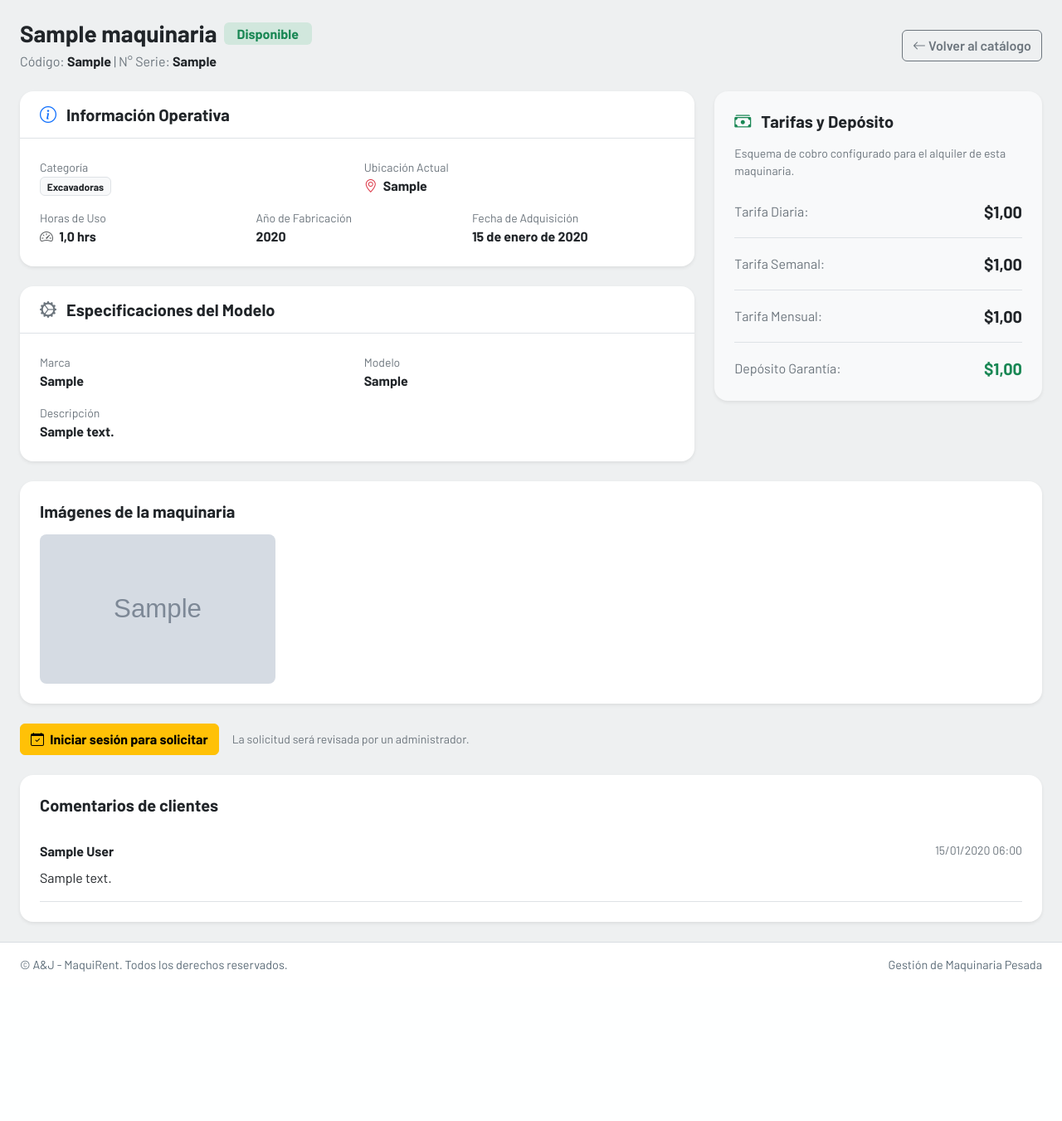
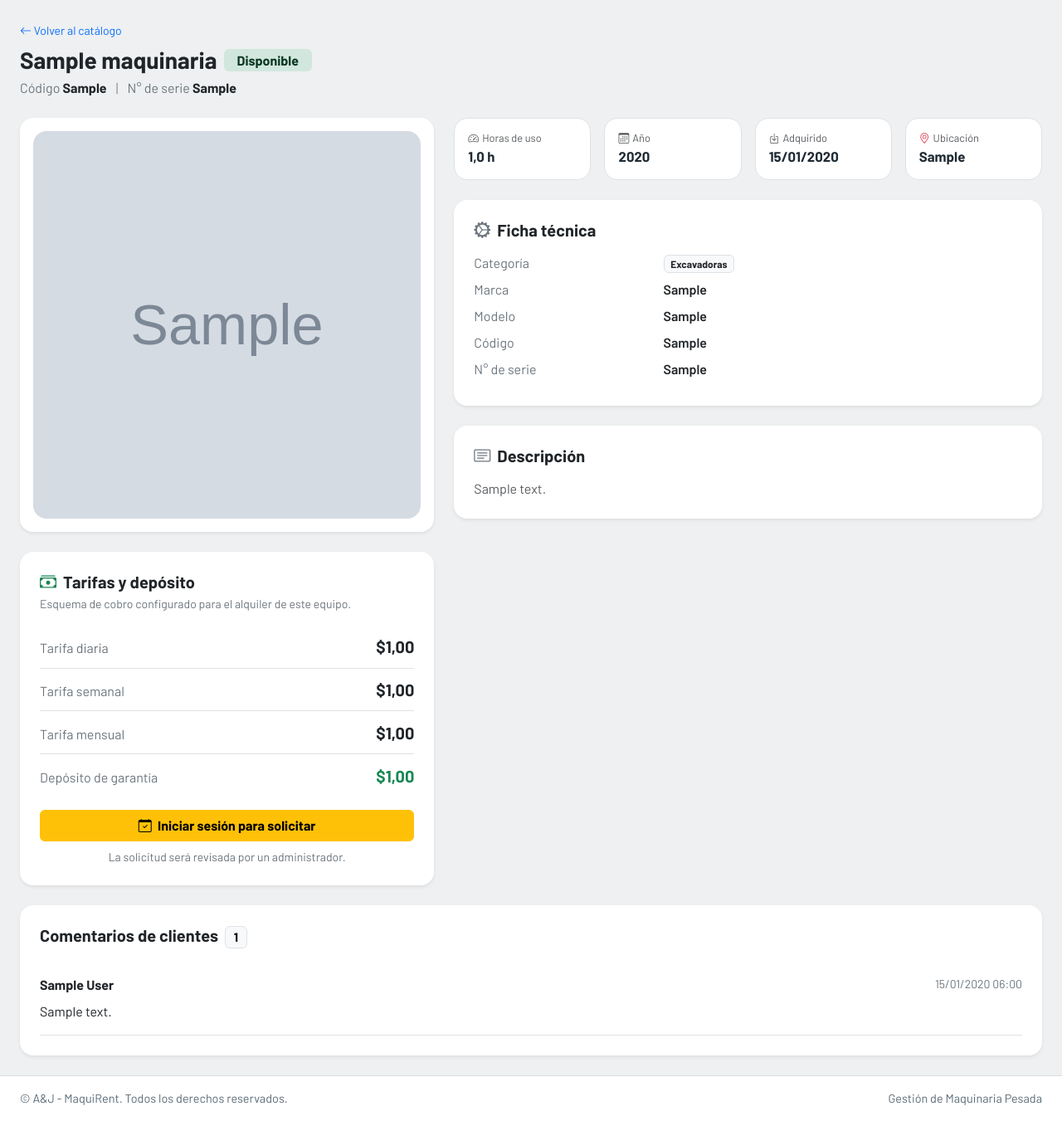
Before and after one commit to aneurysGM/Maquinaria_Proyecto, a Django app: page /inventario/maquinarias/detalle/1/ in a window 1280 px wide. Shown: the part 64-1415 px from the top of the page at 83% size. Before the commit the page ends 1235 px from the top, so only its background shows below. Run offline with Django 5.2, Linux system fonts and the light colour scheme; data comes from the database, SQL or seed files in the repository; tables that the repository leaves empty hold one stand-in row (values such as "Sample post"); grey boxes marked "Sample" are stand-in pictures.

Commit message:
Actualizar la plantilla de detalle de maquinaria para mejorar la visualización de imágenes, agregar información técnica y optimizar el diseño del encabezado y tarifas.

```diff
--- a/apps/inventario/templates/inventario/maquinaria_detalle.html
+++ b/apps/inventario/templates/inventario/maquinaria_detalle.html
@@ -4,196 +4,226 @@
 {% block page_name %}Detalle de Equipo{% endblock %}
 
 {% block content %}
+<style>
+  .gal-thumb { width: 72px; height: 72px; padding: 0; border: 2px solid transparent; border-radius: .75rem; overflow: hidden; background: #f1f3f7; flex: none; }
+  .gal-thumb img { width: 100%; height: 100%; object-fit: cover; display: block; }
+  .gal-thumb.active { border-color: var(--bs-primary); }
+  .gal-main { cursor: zoom-in; border: 0; padding: 0; display: block; width: 100%; }
+  .gal-main img { width: 100%; height: 100%; object-fit: cover; }
+  .spec-tile { background: #fff; border: 1px solid var(--bs-border-color); border-radius: 1rem; padding: .9rem 1rem; height: 100%; }
+  .spec-tile .lbl { font-size: .8rem; color: var(--bs-secondary-color); }
+  .spec-tile .val { font-weight: 700; font-size: 1.05rem; }
+  .price-row { display: flex; justify-content: space-between; align-items: baseline; padding: .65rem 0; border-bottom: 1px solid var(--bs-border-color); }
+  .price-row:last-of-type { border-bottom: 0; }
+</style>
+
 <div class="container-fluid px-0">
-    <!-- ENCABEZADO Y BOTONES DE ACCIÓN -->
-    <div class="d-flex justify-content-between align-items-center mb-4">
+
+    {# ───────── Encabezado ───────── #}
+    <div class="mb-4">
+        {% if request.user.is_authenticated %}
+        <a href="{% url 'inventario:maquinaria_lista' %}" class="small text-decoration-none">
+            <i class="bi bi-arrow-left" aria-hidden="true"></i> Volver a maquinarias
+        </a>
+        {% else %}
+        <a href="{% url 'catalogo' %}" class="small text-decoration-none">
+            <i class="bi bi-arrow-left" aria-hidden="true"></i> Volver al catálogo
+        </a>
+        {% endif %}
+
+        <div class="d-flex flex-wrap justify-content-between align-items-start gap-3 mt-2">
             <div>
-            <div class="d-flex align-items-center gap-2 mb-1">
+                <div class="d-flex flex-wrap align-items-center gap-2 mb-1">
                     <h1 class="h3 fw-bold text-dark mb-0">{{ unidad.maquinaria.nombre }}</h1>
-                <!-- Badge de Estado con colores dinámicos -->
                     {% if unidad.estado == 'Disponible' %}
-                    <span class="badge bg-success-subtle text-success fs-6 px-3">Disponible</span>
+                        <span class="badge bg-success-subtle text-success-emphasis fs-6 px-3">Disponible</span>
                     {% elif unidad.estado == 'Alquilado' %}
-                    <span class="badge bg-primary-subtle text-primary fs-6 px-3">Alquilado</span>
+                        <span class="badge bg-primary-subtle text-primary-emphasis fs-6 px-3">Alquilado</span>
                     {% elif unidad.estado == 'Mantenimiento' %}
-                    <span class="badge bg-warning-subtle text-warning fs-6 px-3">En mantenimiento</span>
+                        <span class="badge bg-warning-subtle text-warning-emphasis fs-6 px-3">En mantenimiento</span>
                     {% else %}
-                    <span class="badge bg-danger-subtle text-danger fs-6 px-3">{{ unidad.estado }}</span>
+                        <span class="badge bg-danger-subtle text-danger-emphasis fs-6 px-3">{{ unidad.estado }}</span>
                     {% endif %}
                 </div>
-            <p class="text-secondary mb-0">Código: <strong class="text-dark">{{ unidad.maquinaria.codigo }}</strong> | N° Serie: <strong class="text-dark">{{ unidad.numero_serie }}</strong></p>
+                <p class="text-secondary mb-0">
+                    Código <strong class="text-dark">{{ unidad.maquinaria.codigo }}</strong>
+                    <span class="mx-2 text-body-tertiary">|</span>
+                    N° de serie <strong class="text-dark">{{ unidad.numero_serie }}</strong>
+                </p>
             </div>
+
+            {% if puede_registrar_maquinaria %}
             <div class="d-flex gap-2">
-            <a href="{% url 'catalogo' %}" class="btn btn-outline-secondary fw-semibold">
-                <i class="bi bi-arrow-left"></i> Volver al catálogo
-            </a>
-            {% if puede_registrar_maquinaria %}
                 <a href="{% url 'inventario:maquinaria_editar' unidad.id %}" class="btn btn-warning fw-bold text-dark"
                    style="background-color: var(--mq-amber); border: none;">
-                <i class="bi bi-pencil"></i> Editar Equipo
+                    <i class="bi bi-pencil me-1" aria-hidden="true"></i>Editar equipo
                 </a>
                 <form method="post" action="{% url 'inventario:maquinaria_eliminar' unidad.id %}"
                       onsubmit="return confirm('¿Retirar esta maquinaria del inventario? Sus registros se conservarán y podrá reactivarse con el mismo código.');">
                     {% csrf_token %}
                     <button type="submit" class="btn btn-outline-danger fw-semibold">
-                    <i class="bi bi-trash"></i> Retirar
+                        <i class="bi bi-trash me-1" aria-hidden="true"></i>Retirar
                     </button>
                 </form>
+            </div>
             {% endif %}
         </div>
     </div>
 
     <div class="row g-4">
-        <!-- COLUMNA IZQUIERDA: INFORMACIÓN DE LA UNIDAD Y EQUIPO -->
-        <div class="col-lg-8">
-            <!-- Tarjeta 1: Especificaciones Físicas y Operativas -->
-            <div class="card border-0 shadow-sm rounded-4 mb-4">
-                <div class="card-header bg-transparent py-3 px-4 border-bottom">
-                    <h5 class="fw-bold text-dark mb-0"><i class="bi bi-info-circle text-primary me-2"></i> Información Operativa</h5>
+
+        {# ═════════ COLUMNA IZQUIERDA: galería + tarifas ═════════ #}
+        <div class="col-lg-5">
+            {% with imagenes=unidad.maquinaria.imagenes.all %}
+            <section class="card border-0 shadow-sm rounded-4 mb-4" aria-label="Imágenes de la maquinaria">
+                <div class="card-body p-3">
+                    {% if imagenes %}
+                    {% with principal=imagenes|first %}
+                    <button type="button" class="gal-main ratio ratio-1x1 rounded-4 overflow-hidden bg-light"
+                            id="galMain" data-bs-toggle="modal" data-bs-target="#galModal" aria-label="Ampliar imagen">
+                        <img id="galMainImg" src="{{ principal.imagen.url }}"
+                             alt="{{ principal.texto_alternativo|default:unidad.maquinaria.nombre }}">
+                    </button>
+                    {% endwith %}
+
+                    {% if imagenes|length > 1 %}
+                    <div class="d-flex flex-wrap gap-2 mt-3" id="galThumbs">
+                        {% for imagen in imagenes %}
+                        <button type="button" class="gal-thumb {% if forloop.first %}active{% endif %}"
+                                data-src="{{ imagen.imagen.url }}"
+                                data-alt="{{ imagen.texto_alternativo|default:unidad.maquinaria.nombre }}"
+                                aria-label="Ver imagen {{ forloop.counter }} de {{ imagenes|length }}">
+                            <img src="{{ imagen.imagen.url }}" alt="">
+                        </button>
+                        {% endfor %}
                     </div>
+                    {% endif %}
+                    {% else %}
+                    <div class="ratio ratio-1x1 rounded-4 bg-light">
+                        <div class="d-flex flex-column align-items-center justify-content-center text-secondary">
+                            <i class="bi bi-truck fs-1" aria-hidden="true"></i>
+                            <span class="small mt-2">Sin imágenes</span>
+                        </div>
+                    </div>
+                    {% endif %}
+                </div>
+            </section>
+            {% endwith %}
+
+            <section class="card border-0 shadow-sm rounded-4" aria-labelledby="tarifas-title">
                 <div class="card-body p-4">
-                    <div class="row g-3">
-                        <div class="col-md-6">
-                            <span class="text-secondary small d-block">Categoría</span>
-                            <span class="fw-bold text-dark fs-6">
-                                <span class="badge bg-light text-dark border">{{ unidad.maquinaria.categoria.nombre }}</span>
-                            </span>
+                    <h2 class="h5 fw-bold mb-1" id="tarifas-title"><i class="bi bi-cash-stack text-success me-2" aria-hidden="true"></i>Tarifas y depósito</h2>
+                    <p class="text-secondary small mb-3">Esquema de cobro configurado para el alquiler de este equipo.</p>
+
+                    <div class="price-row"><span class="text-secondary">Tarifa diaria</span><strong class="fs-5">${{ unidad.maquinaria.tarifa_diaria|floatformat:2 }}</strong></div>
+                    <div class="price-row"><span class="text-secondary">Tarifa semanal</span><strong class="fs-5">${{ unidad.maquinaria.tarifa_semanal|floatformat:2 }}</strong></div>
+                    <div class="price-row"><span class="text-secondary">Tarifa mensual</span><strong class="fs-5">${{ unidad.maquinaria.tarifa_mensual|floatformat:2 }}</strong></div>
+                    <div class="price-row"><span class="text-secondary">Depósito de garantía</span><strong class="fs-5 text-success">${{ unidad.maquinaria.deposito_garantia|floatformat:2 }}</strong></div>
+
+                    {% if puede_solicitar_alquiler %}
+                    <a class="btn btn-warning fw-bold w-100 mt-3" href="{% url 'alquileres:solicitud_registrar' unidad.id %}">
+                        <i class="bi bi-calendar-check me-1" aria-hidden="true"></i>
+                        {% if request.user.is_authenticated %}Solicitar alquiler{% else %}Iniciar sesión para solicitar{% endif %}
+                    </a>
+                    <p class="small text-secondary text-center mt-2 mb-0">La solicitud será revisada por un administrador.</p>
+                    {% endif %}
                 </div>
-                        <div class="col-md-6">
-                            <span class="text-secondary small d-block">Ubicación Actual</span>
-                            <span class="fw-bold text-dark fs-6">
-                                <i class="bi bi-geo-alt text-danger me-1"></i> {{ unidad.ubicacion_actual|default:"No especificada" }}
-                            </span>
+            </section>
         </div>
-                        <div class="col-md-4">
-                            <span class="text-secondary small d-block">Horas de Uso</span>
-                            <span class="fw-bold text-dark fs-6"><i class="bi bi-speedometer2 text-muted me-1"></i> {{ unidad.horas_uso|floatformat:1 }} hrs</span>
+
+        {# ═════════ COLUMNA DERECHA: datos del equipo ═════════ #}
+        <div class="col-lg-7">
+
+            {# Datos rápidos de la unidad #}
+            <div class="row g-3 mb-4">
+                <div class="col-6 col-md-3">
+                    <div class="spec-tile">
+                        <div class="lbl"><i class="bi bi-speedometer2 me-1" aria-hidden="true"></i>Horas de uso</div>
+                        <div class="val">{{ unidad.horas_uso|floatformat:1 }} h</div>
                     </div>
-                        <div class="col-md-4">
-                            <span class="text-secondary small d-block">Año de Fabricación</span>
-                            <span class="fw-bold text-dark fs-6">{{ unidad.anio_fabricacion|default:"N/D" }}</span>
                 </div>
-                        <div class="col-md-4">
-                            <span class="text-secondary small d-block">Fecha de Adquisición</span>
-                            <span class="fw-bold text-dark fs-6">{{ unidad.fecha_adquisicion|default:"N/D" }}</span>
+                <div class="col-6 col-md-3">
+                    <div class="spec-tile">
+                        <div class="lbl"><i class="bi bi-calendar3 me-1" aria-hidden="true"></i>Año</div>
+                        <div class="val">{{ unidad.anio_fabricacion|default:"N/D" }}</div>
                     </div>
+                </div>
+                <div class="col-6 col-md-3">
+                    <div class="spec-tile">
+                        <div class="lbl"><i class="bi bi-box-arrow-in-down me-1" aria-hidden="true"></i>Adquirido</div>
+                        <div class="val">{{ unidad.fecha_adquisicion|date:"d/m/Y"|default:"N/D" }}</div>
+                    </div>
+                </div>
+                <div class="col-6 col-md-3">
+                    <div class="spec-tile">
+                        <div class="lbl"><i class="bi bi-geo-alt text-danger me-1" aria-hidden="true"></i>Ubicación</div>
+                        <div class="val">{{ unidad.ubicacion_actual|default:"No especificada" }}</div>
                     </div>
                 </div>
             </div>
 
-            <!-- Tarjeta 2: Datos de Marca y Modelo (Maquinaria Base) -->
-            <div class="card border-0 shadow-sm rounded-4">
-                <div class="card-header bg-transparent py-3 px-4 border-bottom">
-                    <h5 class="fw-bold text-dark mb-0"><i class="bi bi-gear-wide-connected text-secondary me-2"></i> Especificaciones del Modelo</h5>
+            {# Ficha técnica #}
+            <section class="card border-0 shadow-sm rounded-4 mb-4" aria-labelledby="ficha-title">
+                <div class="card-body p-4">
+                    <h2 class="h5 fw-bold mb-3" id="ficha-title"><i class="bi bi-gear-wide-connected text-secondary me-2" aria-hidden="true"></i>Ficha técnica</h2>
+                    <dl class="row mb-0">
+                        <dt class="col-sm-4 text-secondary fw-normal">Categoría</dt>
+                        <dd class="col-sm-8"><span class="badge bg-light text-dark border">{{ unidad.maquinaria.categoria.nombre }}</span></dd>
+
+                        <dt class="col-sm-4 text-secondary fw-normal">Marca</dt>
+                        <dd class="col-sm-8 fw-semibold">{{ unidad.maquinaria.marca|default:"No especificada" }}</dd>
+
+                        <dt class="col-sm-4 text-secondary fw-normal">Modelo</dt>
+                        <dd class="col-sm-8 fw-semibold">{{ unidad.maquinaria.modelo|default:"No especificado" }}</dd>
+
+                        <dt class="col-sm-4 text-secondary fw-normal">Código</dt>
+                        <dd class="col-sm-8 fw-semibold">{{ unidad.maquinaria.codigo }}</dd>
+
+                        <dt class="col-sm-4 text-secondary fw-normal">N° de serie</dt>
+                        <dd class="col-sm-8 fw-semibold">{{ unidad.numero_serie }}</dd>
+
+                        {% if es_administrador %}
+                        <dt class="col-sm-4 text-secondary fw-normal">Costo de adquisición <small>(uso administrativo)</small></dt>
+                        <dd class="col-sm-8 fw-semibold">${{ unidad.maquinaria.costo_adquisicion|floatformat:2 }}</dd>
+                        {% endif %}
+                    </dl>
                 </div>
+            </section>
+
+            {# Descripción #}
+            <section class="card border-0 shadow-sm rounded-4" aria-labelledby="desc-title">
                 <div class="card-body p-4">
-                    <div class="row g-3">
-                        <div class="col-md-6">
-                            <span class="text-secondary small d-block">Marca</span>
-                            <span class="fw-bold text-dark fs-6">{{ unidad.maquinaria.marca|default:"No especificada" }}</span>
+                    <h2 class="h5 fw-bold mb-3" id="desc-title"><i class="bi bi-card-text text-secondary me-2" aria-hidden="true"></i>Descripción</h2>
+                    <p class="mb-0 text-body-secondary">{{ unidad.maquinaria.descripcion|default:"Sin descripción disponible."|linebreaksbr }}</p>
                 </div>
-                        <div class="col-md-6">
-                            <span class="text-secondary small d-block">Modelo</span>
-                            <span class="fw-bold text-dark fs-6">{{ unidad.maquinaria.modelo|default:"No especificado" }}</span>
-                        </div>
-                        <div class="col-md-12">
-                            <span class="text-secondary small d-block">Descripción</span>
-                            <span class="fw-bold text-dark fs-6">{{ unidad.maquinaria.descripcion|default:"Sin descripción disponible."|linebreaksbr }}</span>
-                        </div>
-                        {% if es_administrador %}
-                        <div class="col-md-12">
-                            <span class="text-secondary small d-block">Costo de Adquisición (uso administrativo)</span>
-                            <span class="fw-bold text-dark fs-6">${{ unidad.maquinaria.costo_adquisicion|floatformat:2 }}</span>
-                        </div>
-                        {% endif %}
-                    </div>
-                </div>
+            </section>
         </div>
     </div>
 
-        <!-- COLUMNA DERECHA: TARIFAS Y COSTOS -->
-        <div class="col-lg-4">
-            <div class="card border-0 shadow-sm rounded-4 bg-light">
-                <div class="card-body p-4">
-                    <h5 class="fw-bold text-dark mb-3"><i class="bi bi-cash-stack text-success me-2"></i> Tarifas y Depósito</h5>
-                    <p class="text-secondary small mb-4">Esquema de cobro configurado para el alquiler de esta maquinaria.</p>
-
-                    <div class="d-flex justify-content-between align-items-center mb-3 pb-3 border-bottom">
-                        <span class="text-secondary">Tarifa Diaria:</span>
-                        <span class="fw-bold text-dark fs-5">${{ unidad.maquinaria.tarifa_diaria|floatformat:2 }}</span>
-                    </div>
-
-                    <div class="d-flex justify-content-between align-items-center mb-3 pb-3 border-bottom">
-                        <span class="text-secondary">Tarifa Semanal:</span>
-                        <span class="fw-bold text-dark fs-5">${{ unidad.maquinaria.tarifa_semanal|floatformat:2 }}</span>
-                    </div>
-
-                    <div class="d-flex justify-content-between align-items-center mb-3 pb-3 border-bottom">
-                        <span class="text-secondary">Tarifa Mensual:</span>
-                        <span class="fw-bold text-dark fs-5">${{ unidad.maquinaria.tarifa_mensual|floatformat:2 }}</span>
-                    </div>
-
-                    <div class="d-flex justify-content-between align-items-center">
-                        <span class="text-secondary">Depósito Garantía:</span>
-                        <span class="fw-bold text-success fs-5">${{ unidad.maquinaria.deposito_garantia|floatformat:2 }}</span>
-                    </div>
-                </div>
-            </div>
-        </div>
-    </div>
-
-    {% if unidad.maquinaria.imagenes.all %}
-    <section class="card border-0 shadow-sm rounded-4 mt-4" aria-labelledby="machine-images-title">
-        <div class="card-body p-4">
-            <h2 class="h5 fw-bold mb-3" id="machine-images-title">Imágenes de la maquinaria</h2>
-            <div class="row g-3">
-                {% for imagen in unidad.maquinaria.imagenes.all %}
-                <div class="col-6 col-md-4 col-xl-3">
-                    <a href="{{ imagen.imagen.url }}" target="_blank" rel="noopener">
-                        <img src="{{ imagen.imagen.url }}" class="img-fluid rounded-3 w-100"
-                            alt="{{ imagen.texto_alternativo|default:unidad.maquinaria.nombre }}"
-                            style="height: 180px; object-fit: cover;">
-                    </a>
-                </div>
-                {% endfor %}
-            </div>
-        </div>
-    </section>
-    {% endif %}
-
-    <div class="d-flex flex-wrap align-items-center gap-3 mt-4">
-        {% if puede_solicitar_alquiler %}
-        <a class="btn btn-warning fw-bold" href="{% url 'alquileres:solicitud_registrar' unidad.id %}">
-            <i class="bi bi-calendar-check me-1" aria-hidden="true"></i>
-            {% if request.user.is_authenticated %}Solicitar alquiler{% else %}Iniciar sesión para solicitar{% endif %}
-        </a>
-        <span class="small text-secondary">La solicitud será revisada por un administrador.</span>
-        {% endif %}
-    </div>
-
+    {# ───────── Comentarios (ancho completo) ───────── #}
     <section class="card border-0 shadow-sm rounded-4 mt-4" aria-labelledby="machine-comments-title">
         <div class="card-body p-4">
-            <h2 class="h5 fw-bold mb-3" id="machine-comments-title">Comentarios de clientes</h2>
+            <h2 class="h5 fw-bold mb-3" id="machine-comments-title">
+                Comentarios de clientes
+                <span class="badge text-bg-light border ms-1">{{ unidad.maquinaria.comentarios.all|length }}</span>
+            </h2>
+
             {% for comentario in unidad.maquinaria.comentarios.all %}
             <article class="border-bottom py-3">
                 <div class="d-flex justify-content-between gap-3">
                     <strong>{{ comentario.cliente.get_full_name|default:comentario.cliente.email }}</strong>
-                    <time class="small text-secondary" datetime="{{ comentario.creado_en|date:'c' }}">
-                        {{ comentario.creado_en|date:"d/m/Y H:i" }}
-                    </time>
+                    <time class="small text-secondary" datetime="{{ comentario.creado_en|date:'c' }}">{{ comentario.creado_en|date:"d/m/Y H:i" }}</time>
                 </div>
                 <p class="mb-0 mt-2">{{ comentario.texto|linebreaksbr }}</p>
             </article>
             {% empty %}
-            <p class="text-secondary">Todavía no hay comentarios para esta maquinaria.</p>
+            <p class="text-secondary mb-0">Todavía no hay comentarios para esta maquinaria.</p>
             {% endfor %}
 
             {% if puede_comentar %}
             <form method="post" class="mt-4">
                 {% csrf_token %}
-                <label for="{{ comentario_form.texto.id_for_label }}" class="form-label fw-semibold">
-                    Deja tu comentario
-                </label>
+                <label for="{{ comentario_form.texto.id_for_label }}" class="form-label fw-semibold">Deja tu comentario</label>
                 {{ comentario_form.texto }}
                 {% if comentario_form.texto.errors %}
                 <div class="text-danger small mt-1">{{ comentario_form.texto.errors }}</div>
@@ -206,4 +236,48 @@
         </div>
     </section>
 </div>
-{% endblock  %}
+
+{# ───────── Visor de imágenes (ventana emergente: el sidebar no desaparece) ───────── #}
+<div class="modal fade" id="galModal" tabindex="-1" aria-label="Visor de imágenes" aria-hidden="true">
+    <div class="modal-dialog modal-dialog-centered modal-lg">
+        <div class="modal-content bg-dark border-0 rounded-4 overflow-hidden">
+            <div class="modal-body p-0 position-relative text-center">
+                <button type="button" class="btn-close btn-close-white position-absolute top-0 end-0 m-3 z-3" data-bs-dismiss="modal" aria-label="Cerrar"></button>
+                <img id="galModalImg" src="" alt="" class="img-fluid" style="max-height: 80vh;">
+                <button type="button" id="galPrev" class="btn btn-light btn-sm rounded-circle position-absolute top-50 start-0 translate-middle-y ms-3" aria-label="Anterior"><i class="bi bi-chevron-left"></i></button>
+                <button type="button" id="galNext" class="btn btn-light btn-sm rounded-circle position-absolute top-50 end-0 translate-middle-y me-3" aria-label="Siguiente"><i class="bi bi-chevron-right"></i></button>
+            </div>
+        </div>
+    </div>
+</div>
+
+<script>
+(function () {
+  var mainImg = document.getElementById('galMainImg');
+  if (!mainImg) return;
+  var thumbs = Array.prototype.slice.call(document.querySelectorAll('#galThumbs .gal-thumb'));
+  var modalImg = document.getElementById('galModalImg');
+  var prev = document.getElementById('galPrev');
+  var next = document.getElementById('galNext');
+  var current = 0;
+
+  function show(i) {
+    if (!thumbs.length) return;
+    current = (i + thumbs.length) % thumbs.length;
+    var t = thumbs[current];
+    mainImg.src = t.dataset.src;
+    mainImg.alt = t.dataset.alt;
+    thumbs.forEach(function (b, n) { b.classList.toggle('active', n === current); });
+    if (modalImg) { modalImg.src = t.dataset.src; modalImg.alt = t.dataset.alt; }
+  }
+
+  thumbs.forEach(function (b, n) { b.addEventListener('click', function () { show(n); }); });
+  document.getElementById('galMain').addEventListener('click', function () {
+    modalImg.src = mainImg.src; modalImg.alt = mainImg.alt;
+  });
+  if (!thumbs.length) { prev.style.display = next.style.display = 'none'; }
+  prev.addEventListener('click', function () { show(current - 1); });
+  next.addEventListener('click', function () { show(current + 1); });
+})();
+</script>
+{% endblock %}
```
Lines whose indentation alone changed are shown as unchanged.
